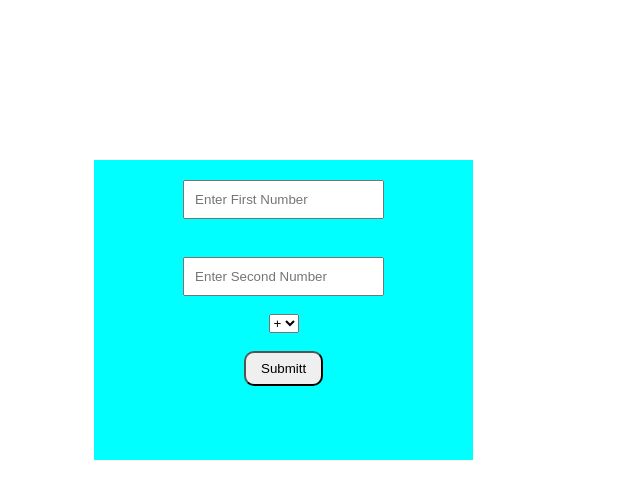
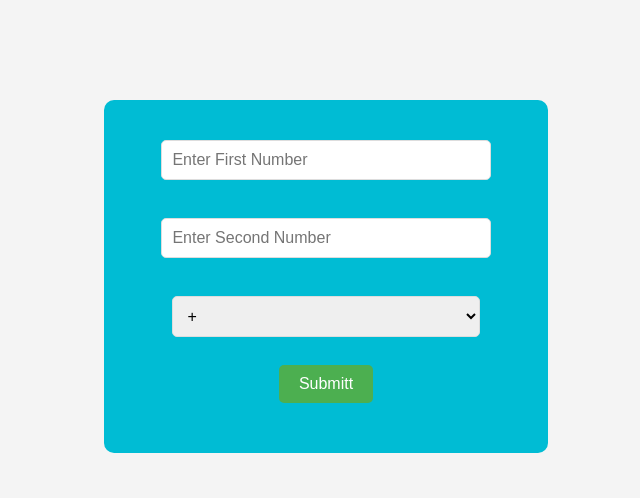
Before and after one commit to praveen2407sonu/calculator-js, a plain HTML site: page index.html in a window 1280 px wide. Shown: the whole page, without its empty margins (314-954 px from the left). Drawn offline with Linux system fonts and the light colour scheme.

Commit message:
updated file

```diff
--- a/index.html
+++ b/index.html
@@ -4,28 +4,55 @@
     <meta charset="UTF-8">
     <meta name="viewport" content="width=device-width, initial-scale=1.0">
     <title>calculator</title>
+<style>
+body {
 
-    <style>
-   .main{
+    background-color: #f4f4f4;
+    margin: 0;
+    padding: 0;
+}
 
+.main {
     text-align: center;
-    margin-top: 10rem;
-    height: 300px;
+    margin-top: 100px;
+    height: auto;
     width: 30%;
-    margin-left: 25rem;
-    background-color: aqua;
-   }
-   input{
+    margin-left: auto;
+    margin-right: auto;
+    background-color: #00bcd4;
+    padding: 30px;
+    border-radius: 10px;
+}
+
+input, select {
+    width: 80%;
+    padding: 10px;
+    margin: 10px 0;
+    border-radius: 5px;
+    border: 1px solid #ddd;
+    font-size: 16px;
+}
+
+button {
+    padding: 10px 20px;
+    background-color: #4caf50;
+    color: white;
+    border: none;
+    border-radius: 5px;
+    font-size: 16px;
+    cursor: pointer;
+    transition: background-color 0.3s;
+}
+
+button:hover {
+    background-color: #45a049;
+}
+
+#result {
+    font-size: 20px;
     margin-top: 20px;
-    padding: 10px;
-   }
-   button{
-    padding: 8px 15px;
-    border-radius: 10px;
-
-   }
-
-    </style>
+}
+</style>
 
 </head>
 <body>
```
